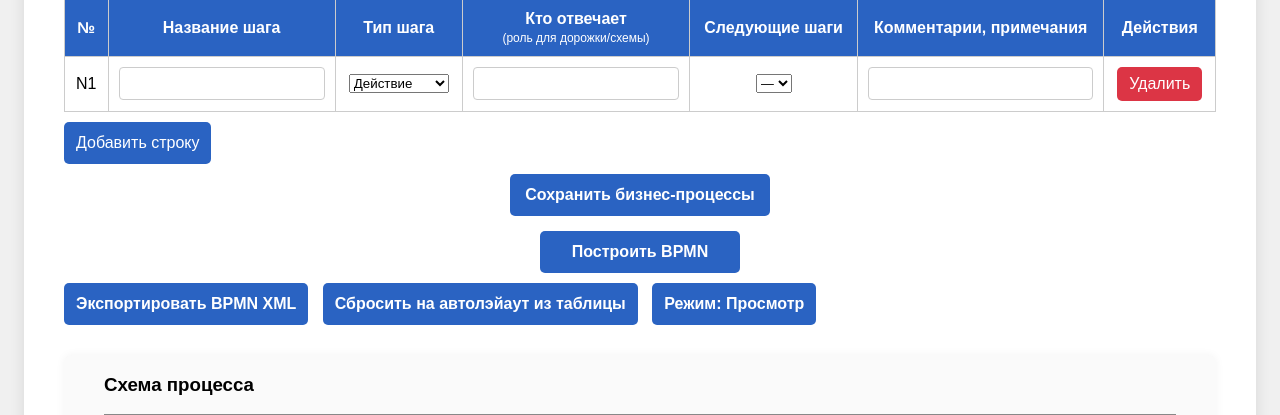
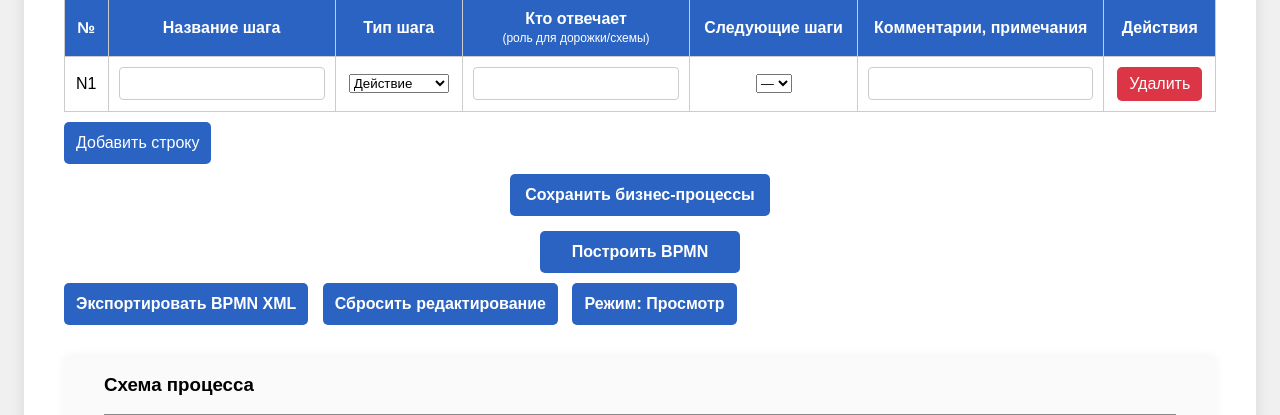
Before and after one commit to daniilgubkin1234/flask_interface, a Flask app: page /business_processes in a window 1280 px wide. Shown: the part 258-673 px from the top of the page. Run offline with Flask 3, Linux system fonts and the light colour scheme; the visitor is signed in with stand-in values (Sample User, id 1); data that the repository does not hold is empty; some libraries are stand-ins or nearby versions.

Commit message:
Смена названия кнопки

```diff
--- a/templates/business_processes.html
+++ b/templates/business_processes.html
@@ -78,9 +78,7 @@
             <button id="saveBP">Сохранить бизнес-процессы</button>
             <button id="buildDiagram">Построить BPMN</button>
             <button id="exportBPMN">Экспортировать BPMN XML</button>
-            <button id="resetToAutoLayout">
-                Сбросить на автолэйаут из таблицы
-            </button>
+            <button id="resetToAutoLayout">Сбросить редактирование</button>
             <button id="toggleMode">Режим: Просмотр</button>
 
             <div class="diagram-wrapper">
```
